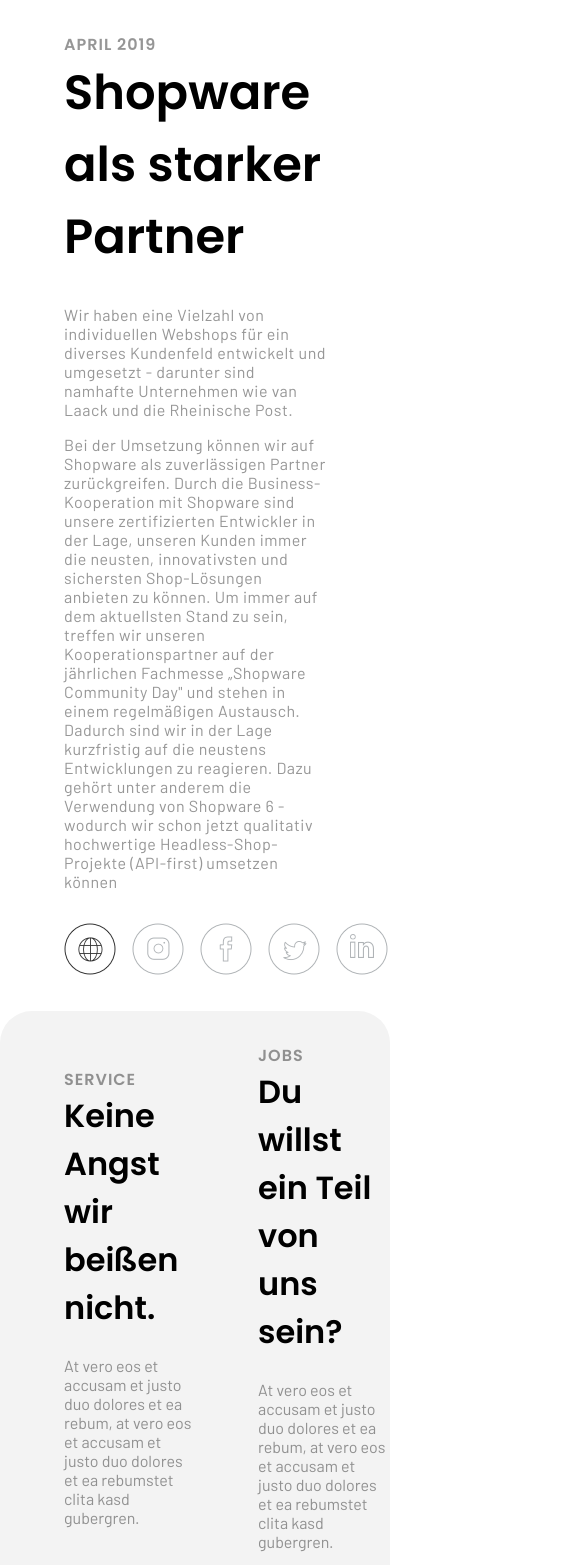
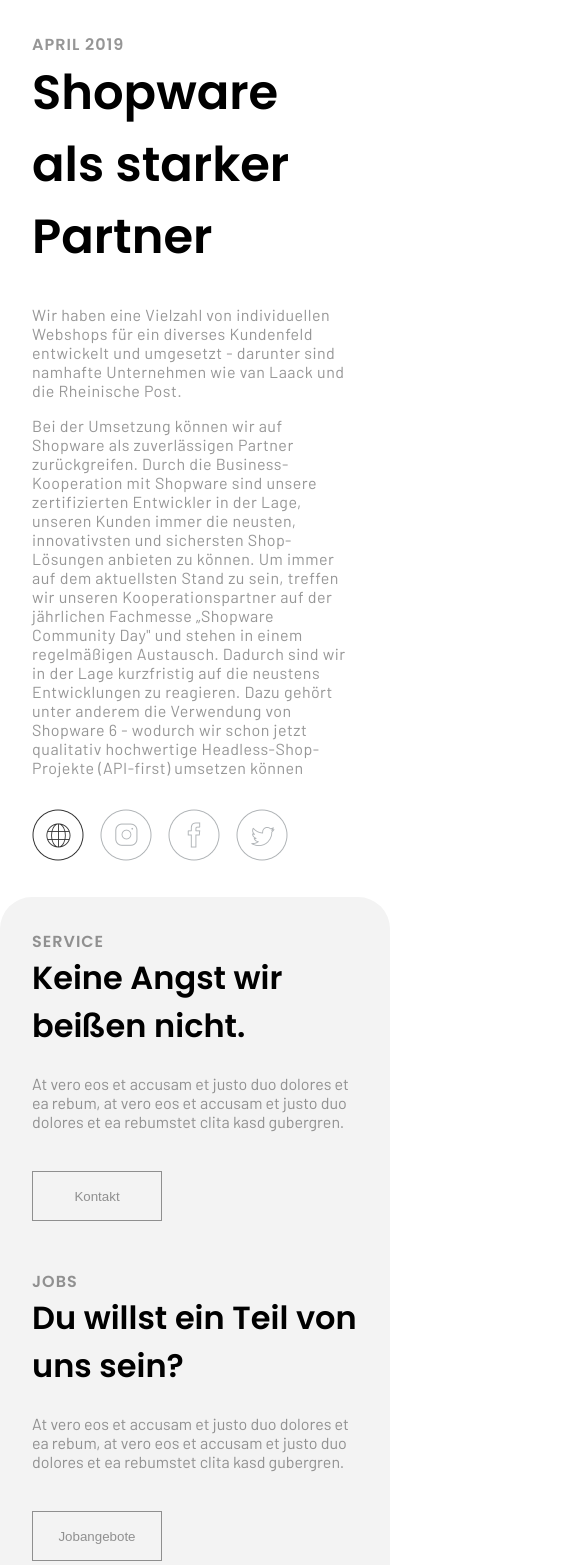
Before and after one commit to devham236/active-value-probeaufgabe, a React (Vite) app: page / in a window 390 px wide. Shown: the part 432-1997 px from the top of the page, 585 px wide, since content can reach past the window. Built offline with nearby package versions, Linux system fonts and the light colour scheme.

Commit message:
added mobile styles

```diff
--- a/src/styles/main.scss
+++ b/src/styles/main.scss
@@ -308,13 +308,14 @@
             display: flex;
             flex-direction: column;
             align-items: start;
+            width: 300px;
 
             label{
                 margin-bottom: 0.3rem;
             }
 
             input{
-                width: 300px;
+                width: 100%;
                 padding: 0.8rem;
                 border: 1px solid $text-grey-color;
                 color: $text-grey-color;
@@ -386,23 +387,19 @@
 }
 
 
-
-@media screen and (max-width: 1280px){
+@media screen and (min-width: 1280px) {
 
 }
 
-@media screen and (max-width: 320px){
+@media screen and (min-width: 767px) and (max-width: 1279px) {
+
+}
+
+@media screen and (max-width: 766px) {
     // Navbar Styles
     .navbar{
         .menu-sidebar{
-            position: absolute;
-            top: 0;
-            right: 0;
             width: 100%;
-            height: 100vh;
-            background-color: #fff;
-            padding: 4rem;
-            box-shadow: 0 0 15px rgba(0,0,0,0.1);
 
             .menu-items{
                 text-align: center;
@@ -410,31 +407,60 @@
         }
     }
 
-    // Intro Banner Styles
-    .intro-banner{
-        .intro-banner-container{
-            padding: 0 1rem;
-            height: 300px;
-        }
-    }
+    // Hero Section
+    .hero-section{
+        padding: 2rem;
 
-    // Hero Element Styles
-    .hero-section{
-        width: 100%;
-        padding: 2rem 1.5rem;
-
-        .linkedin{
-            display: none;
+        .social-icons{
+            .linkedin{
+                display: none;
+            }
         }
     }
 
     // Service Jobs Styles
     .service-jobs{
+        padding: 2rem;
         flex-direction: column;
+
+        .container{
+            width: 100%;
+        }
+
+        .container:not(:last-child){
+            margin-right: 0;
+            margin-bottom: 3rem;
+        }
+    }
+
+    // Newsletter Banner Styles
+    .newsletter-banner{
+        padding: 2rem;
+    }
+
+    // Contact Form Styles
+    .contact-form{
+        padding: 2rem;
+
+        .form{
+            .form-field{
+                width: 100%;
+
+                input{
+                    width: 100%;
+                }
+            }
+
+            button{
+                width: 100%;
+            }
+        }
     }
 
     // Footer Styles
     .footer{
+        padding: 2rem;
+
         .footer-container{
             display: flex;
             flex-direction: column;
@@ -468,6 +494,7 @@
 
             .impressum-agb div{
                 margin-bottom: 1rem;
+                justify-content: center;
             }
         }
     }
```
